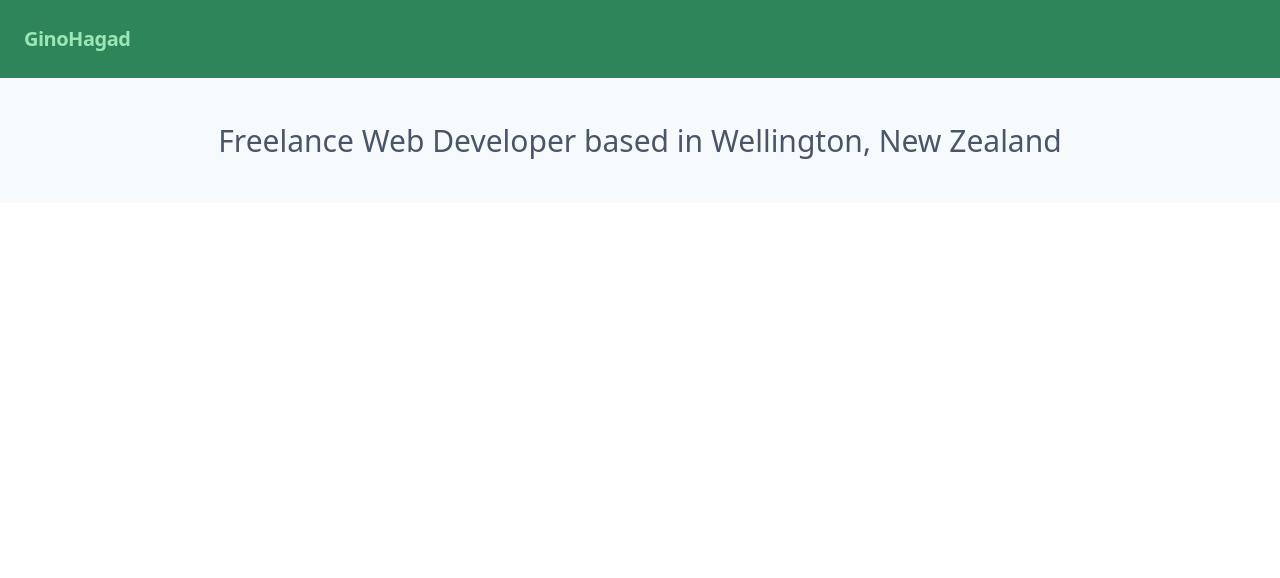
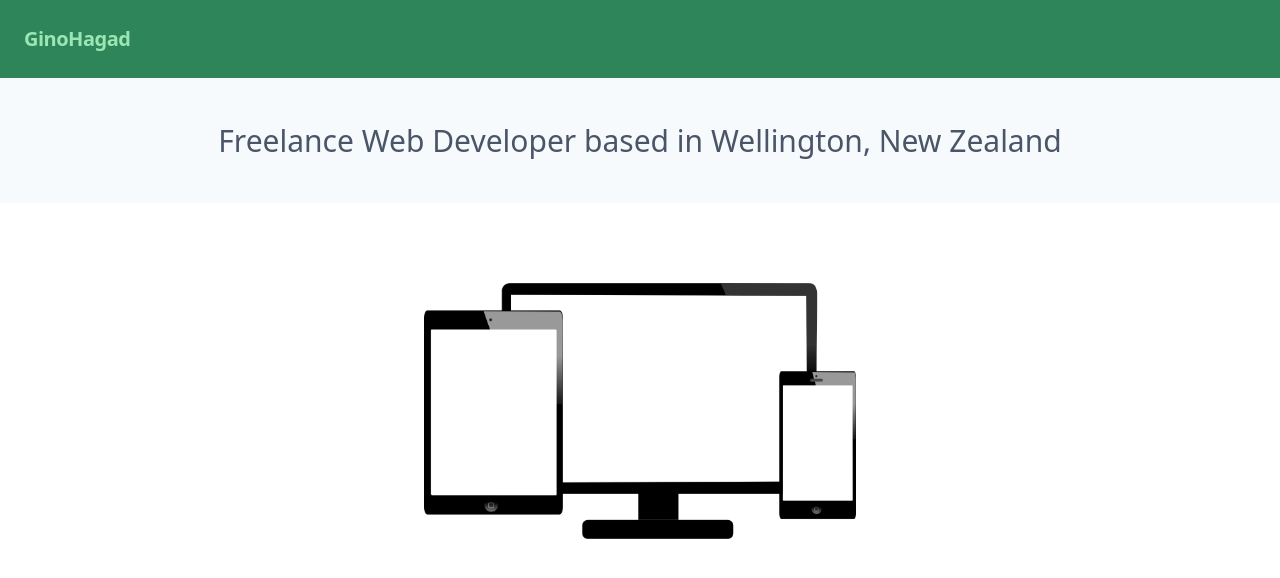
Before and after one commit to ginohagad/dev_portfolio, a React (Create React App) app: page / in a window 1280 px wide. Shown: the top 578 px of the page. Built offline with nearby package versions, Linux system fonts and the light colour scheme.

Commit message:
Created Hero component with image.

```diff
--- /dev/null
+++ b/src/components/Hero.js
@@ -0,0 +1,10 @@
+import React from 'react'
+import devices from '../images/devices.png'
+
+export default function Hero() {
+  return (
+    <div className="py-20">
+      <img className="h-64 mx-auto" src={devices} alt="Devices" />
+    </div>
+  )
+}
--- a/src/components/Intro.js
+++ b/src/components/Intro.js
@@ -2,8 +2,10 @@ import React from 'react'
 
 export default function Intro() {
   return (
-    <div>
-			<h1 className="text-3xl text-gray-700 text-center">Freelance Web Developer based in Wellington, New Zealand </h1>
-    </div>
+		<div className="bg-gray-100">
+			<div className="container mx-auto py-10">
+        <h1 className="text-3xl text-gray-700 text-center">Freelance Web Developer based in Wellington, New Zealand </h1>
+			</div>
+		</div>
   )
 }
--- a/src/components/Main.js
+++ b/src/components/Main.js
@@ -1,16 +1,15 @@
 import React from 'react';
 import Intro from './Intro';
-
+import Hero from './Hero';
 
 
 const Main = (props) => {
 
 	return (
-		<div className="bg-gray-100">
-			<div className="container mx-auto py-10">
-				<Intro />
-			</div>
-		</div>
+		<>
+			<Intro />
+			<Hero />
+		</>
 	);
 }
 
```
Also changed, not shown: src/images/devices.png (added).
